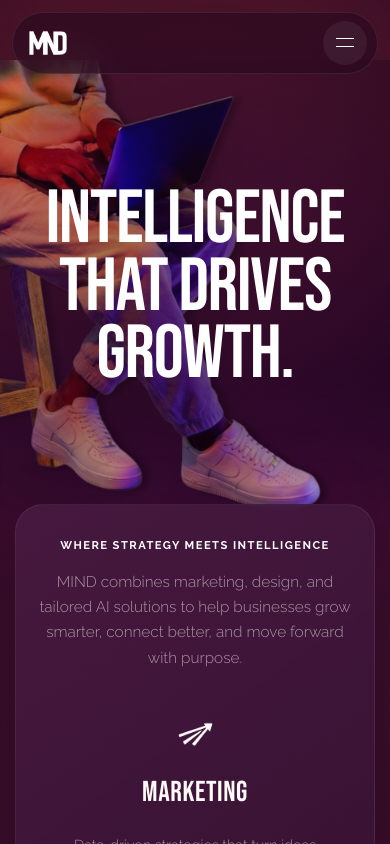
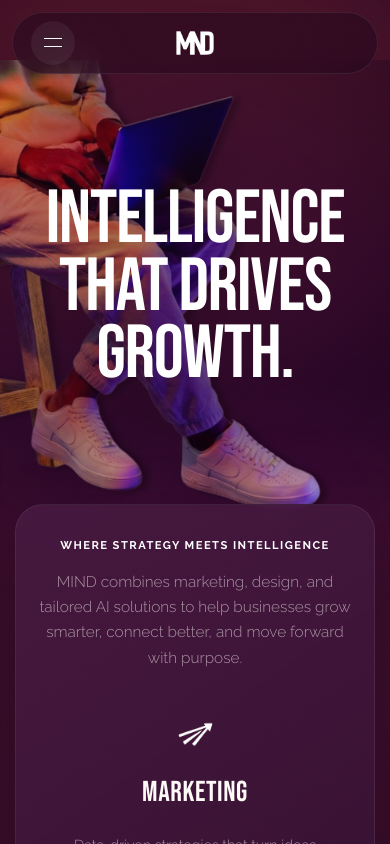
Before and after one commit to bellamarcucci/mind-website, a React (Vite) app: page / in a window 390 px wide. Shown: the top 844 px of the page. Built offline with nearby package versions, Linux system fonts and the light colour scheme.

Commit message:
header mobile bug fixed

```diff
--- a/src/styles.css
+++ b/src/styles.css
@@ -2472,6 +2472,19 @@ main {
 }
 
 @media (max-width: 570px) {
+  .header-logo {
+    position: absolute;
+    left: 50%;
+    order: 2;
+    margin-right: 0;
+    transform: translateX(-50%);
+  }
+
+  .menu-toggle {
+    order: 1;
+    margin-left: 4px;
+  }
+
   .hero {
     min-height: clamp(600px, 145vw, 680px);
     overflow: hidden;
```
